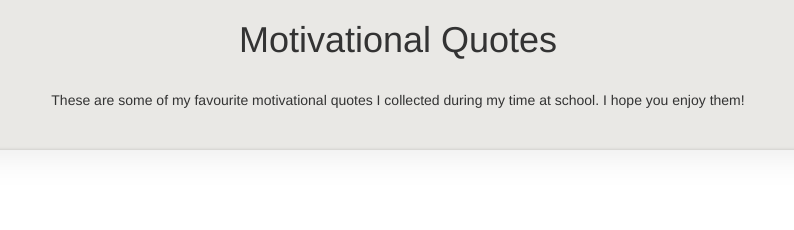
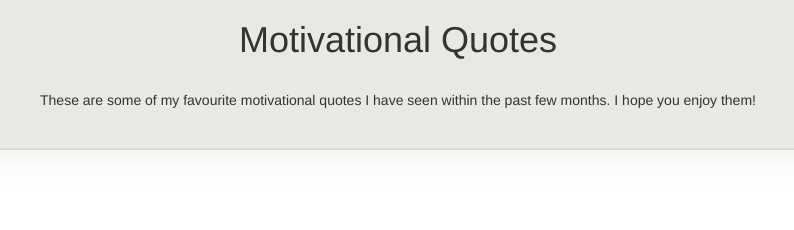
Before and after one commit to DVMMY/motivational-quotes, a plain HTML site: page index.html in a window 1280 px wide. Shown: the top 230 px of the page, 242-1036 px from the left. Drawn offline with nearby package versions, Linux system fonts and the light colour scheme.

Commit message:
Update index.html

```diff
--- a/index.html
+++ b/index.html
@@ -13,7 +13,7 @@
 <div class="container">
 	<h1>Motivational Quotes</h1>
 	<div class="row">
-		<p>These are some of my favourite motivational quotes I collected during my time at school. I hope you enjoy them!</p>
+		<p>These are some of my favourite motivational quotes I have seen within the past few months. I hope you enjoy them!</p>
 	</div>
 	<div class="row quoteSec">
 		<p id="quote"></p>
```
